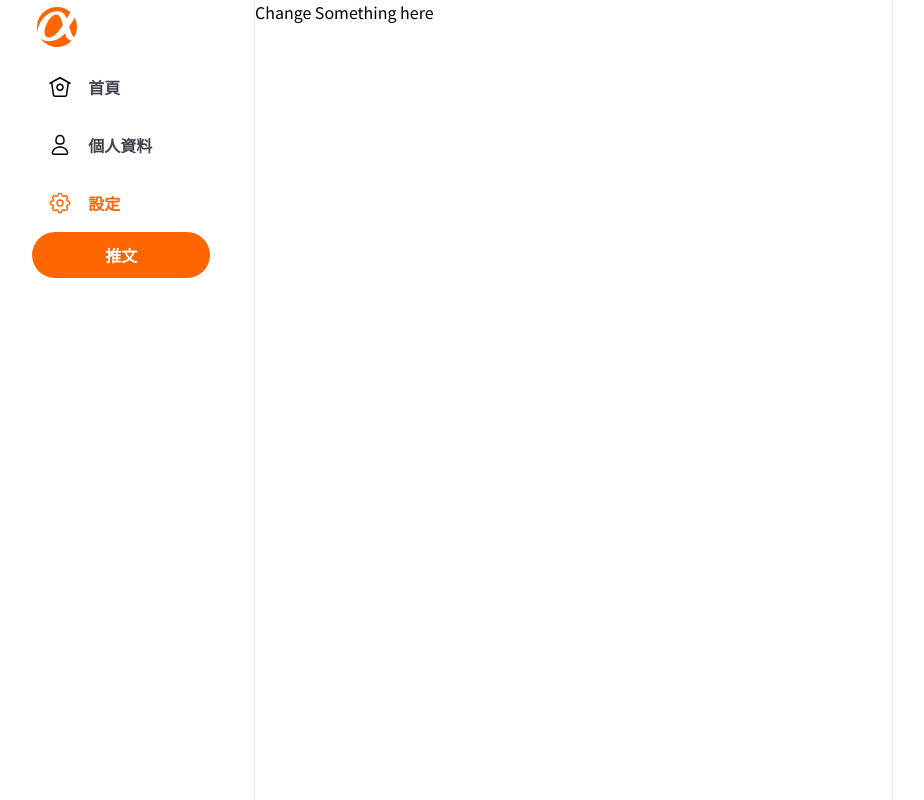
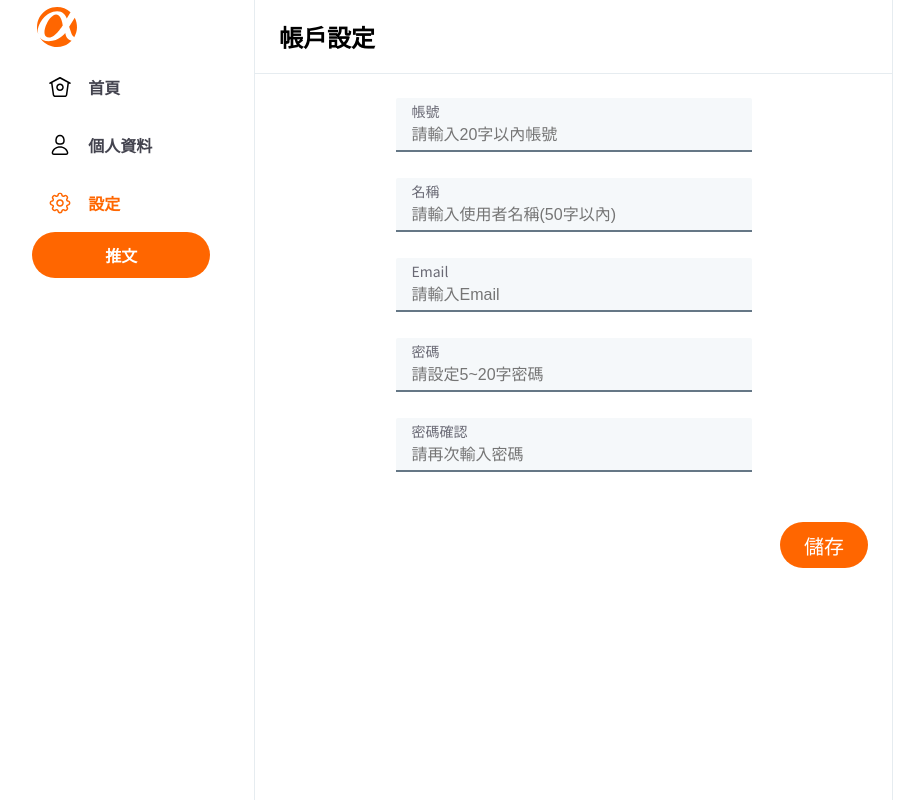
Before and after one commit to ailsayang999/my-simple-twitter, a React (Create React App) app: page /setting in a window 1280 px wide. Shown: the top 800 px of the page, without its empty margins (19-943 px from the left). Built offline with nearby package versions, Linux system fonts and the light colour scheme.

Commit message:
feat: add middleInfo component of settingPage

```diff
--- a/src/components/MiddleInfo/MiddleInfo.jsx
+++ b/src/components/MiddleInfo/MiddleInfo.jsx
@@ -1,7 +1,157 @@
 import "./middleInfo.scss";
+import { useState, useEffect } from 'react';
+import InputSet from 'components/InputSet'
+import NotiBoxSuccess from 'components/NotiBoxSuccess' //請自行輸入notiText - 註冊成功!
+import NotiBoxFail from 'components/NotiBoxFail' //請自行輸入notiText - 註冊失敗! / 帳號不存在! / 重複註冊...
 
-const MiddleInfo = ({children}) => {
-  return <div className="main-info-container">{children}</div>;
+
+const MiddleInfo = () => {
+  const [account, setAccount] = useState('');
+  const [name, setName] = useState('');
+  const [email, setEmail] = useState('');
+  const [password, setPassword] = useState('');
+  const [checkPassword, setCheckPassword] = useState('');
+  const [showNotiBoxSuccess, setShowNotiBoxSuccess] = useState(false);
+  const [showNotiBoxFail, setShowNotiBoxFail] = useState(false);
+
+  const handleClick = async () => {
+    if (account.length === 0) {
+      console.log('帳號為必填')
+      return;
+    }
+    if (account.length > 20) {
+      console.log('帳號長度應小於20字')
+      return;
+    }
+    if (account.value === "root") {
+      console.log('此帳號不存在!')
+      return;
+    }
+    if (name.length > 50) {
+      console.log('名稱長度應小於50字')
+      return;
+    }
+    if (email.length === 0) {
+      console.log('Email為必填')
+      return;
+    }
+    if (password.length === 0) {
+      console.log('密碼為必填')
+      return;
+    }
+    if (password.length < 5 || password.length > 20) {
+      console.log('請設定5~20字英數字密碼!')
+      return;
+    }
+    if (password !== checkPassword) {
+      console.log('密碼不相符，請重新確認!') //需要再製作errorMsg在InputSet中
+      return;
+    }
+    if (name.length === 0) {
+      setName(account) ;
+     console.log('未設定名稱，預設使用 name = account!預設使用 name = account!')
+    }
+    // const { status, message } = await register({
+    //   name,
+    //   account,
+    //   email,
+    //   password,
+    //   checkPassword
+    // });
+  //   if (status === "success") {
+  //     console.log(`註冊成功!${message}`)
+  //     setShowNotiBoxSuccess(true)
+  //     return;
+  //   } else if (status === "error") {
+  //     console.log(`出現錯誤${message}`)
+  //     setShowNotiBoxFail(true)
+  //   }
+  //   console.log('註冊失敗!')
+  //   setShowNotiBoxFail(true)
+  };
+
+  //當showNotiBox值改變時，過1s後轉回false關閉shoNotiBox並導向loginPage，並使用clearTimeout清除定時器
+  useEffect(() => {
+    if (showNotiBoxSuccess) {
+      const timeout = setTimeout(() => {
+        setShowNotiBoxSuccess(false);
+      }, 1500);
+
+      return () => clearTimeout(timeout);
+    }
+  }, [showNotiBoxSuccess]);
+
+  useEffect(() => {
+  if (showNotiBoxFail) {
+    const timeout = setTimeout(() => {
+      setShowNotiBoxFail(false);
+    }, 1500);
+
+    return () => clearTimeout(timeout);
+  }
+  }, [showNotiBoxFail]);
+
+  return (
+    <div className="main-info-container">
+      <div className="outerContainer">
+        {showNotiBoxSuccess && <NotiBoxSuccess notiText={"註冊成功!"} />}
+        {showNotiBoxFail && <NotiBoxFail notiText={"註冊失敗!"} />}
+        <div className="settingPageTitle">帳戶設定</div>
+        <div className="settingPageInputContainer">
+          <InputSet
+          item={"前台帳號"}
+          label={"帳號"}
+          placeholder={"請輸入20字以內帳號"}
+          value={account}
+          onChange={(accountInputValue) => setAccount(accountInputValue)}
+          // errorMsg={errorMsg}
+          maxLength ="20"
+          required
+          />
+        <InputSet
+          label={"名稱"}
+          placeholder={"請輸入使用者名稱(50字以內)"}
+          value={name}
+          onChange={(nameInputValue) => setName(nameInputValue)}
+          // errorMsg={errorMsg}
+          />
+        <InputSet
+          label={"Email"}
+          placeholder={"請輸入Email"}
+          type="email"
+          value={email}
+          onChange={(emailInputValue) => setEmail(emailInputValue)}
+          // errorMsg={errorMsg}
+          required
+          />
+        <InputSet
+          type={"password"}
+          label={"密碼"}
+          placeholder={"請設定5~20字密碼"}
+          value={password}
+          pattern={"[0-9a-zA-Z]+"}
+          onChange={(passwordInputValue) => setPassword(passwordInputValue)}
+          // errorMsg={errorMsg}
+          maxLength ="20"
+          required
+          />
+        <InputSet
+          type={"password"}
+          label={"密碼確認"}
+          placeholder={"請再次輸入密碼"}
+          value={checkPassword}
+          onChange={(checkPasswordInputValue) => setCheckPassword(checkPasswordInputValue)}
+          // errorMsg={errorMsg}
+          maxLength ="20"
+          required
+          />
+        </div>
+        <div className="settingPagefooter">
+          <button className="settingPageButton" onClick={handleClick}>儲存</button>
+        </div>
+    </div>
+    </div>
+  )
 }
 
 export default MiddleInfo;
--- a/src/components/MiddleInfo/middleInfo.scss
+++ b/src/components/MiddleInfo/middleInfo.scss
@@ -2,4 +2,43 @@
   border-inline:1px solid var(--border);
   width: 100%;
   height: 100%;
+  .outerContainer {
+    width: 100%;
+    .settingPageTitle {
+      width: 100%;
+      height: 74px;
+      font-size: 24px;
+      font-weight: 700;
+      padding-left: 24px;
+      line-height: 74px;
+      border-bottom: 1px solid var(--border);
+    }
+    .settingPageInputContainer {
+      width: 100%;
+      padding: 24px;
+    }
+    .settingPagefooter {
+        display: flex;
+        width: 100%;
+        padding: 0 24px;
+      .settingPageButton{
+        border-radius: 50px;
+        background-color: #ff6600;
+        border: none;
+        color: white;
+        width: 88px;
+        height: 46px;
+        font-size: 20px;
+        font-weight: 400;
+        padding: 8px 24px;
+        margin-left: auto;
+        &:hover {
+          cursor: pointer;
+        }
+        &:focus {
+          outline: none;
+        }
+      }
+    }
+  }
 }
```
